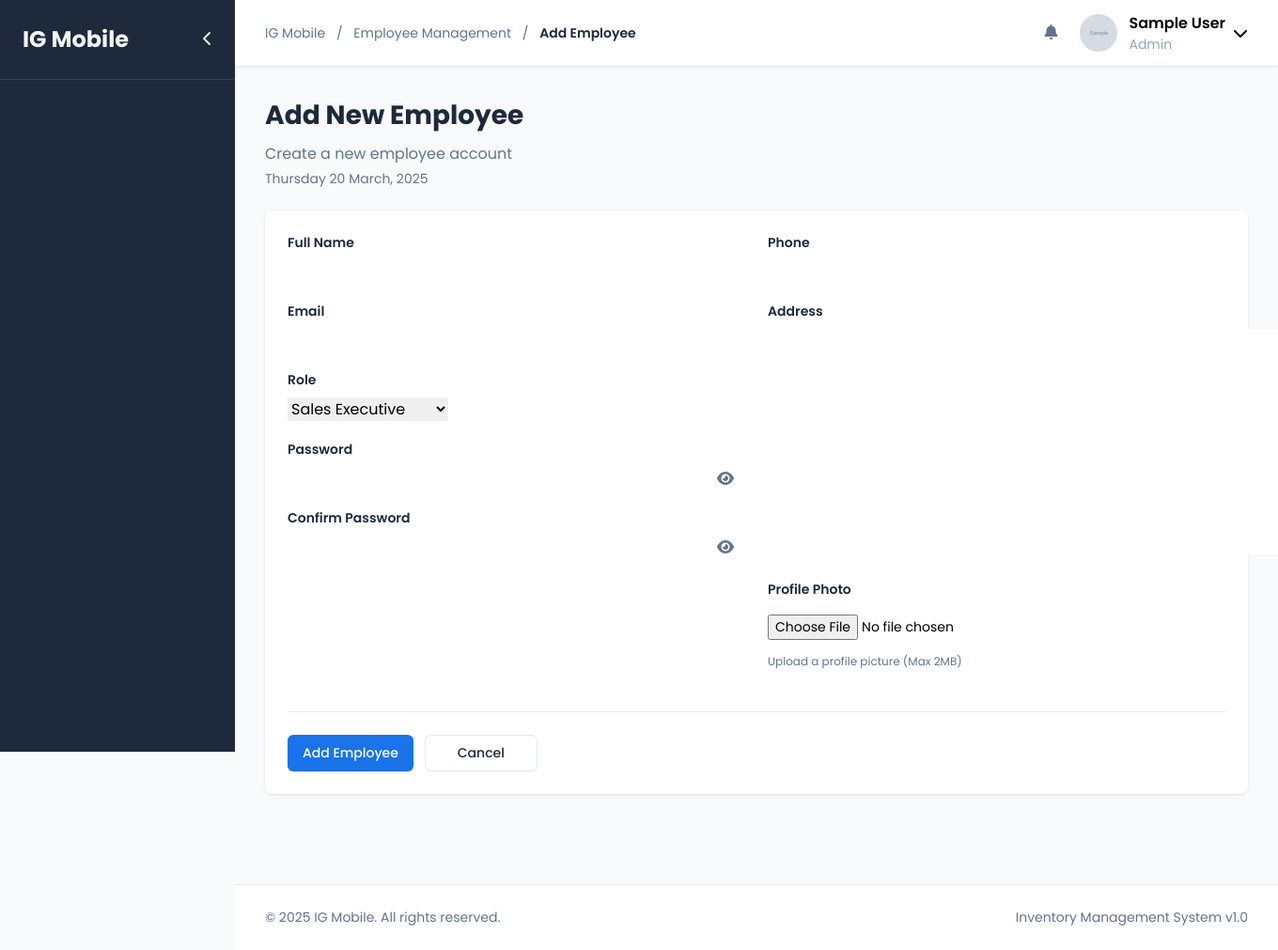
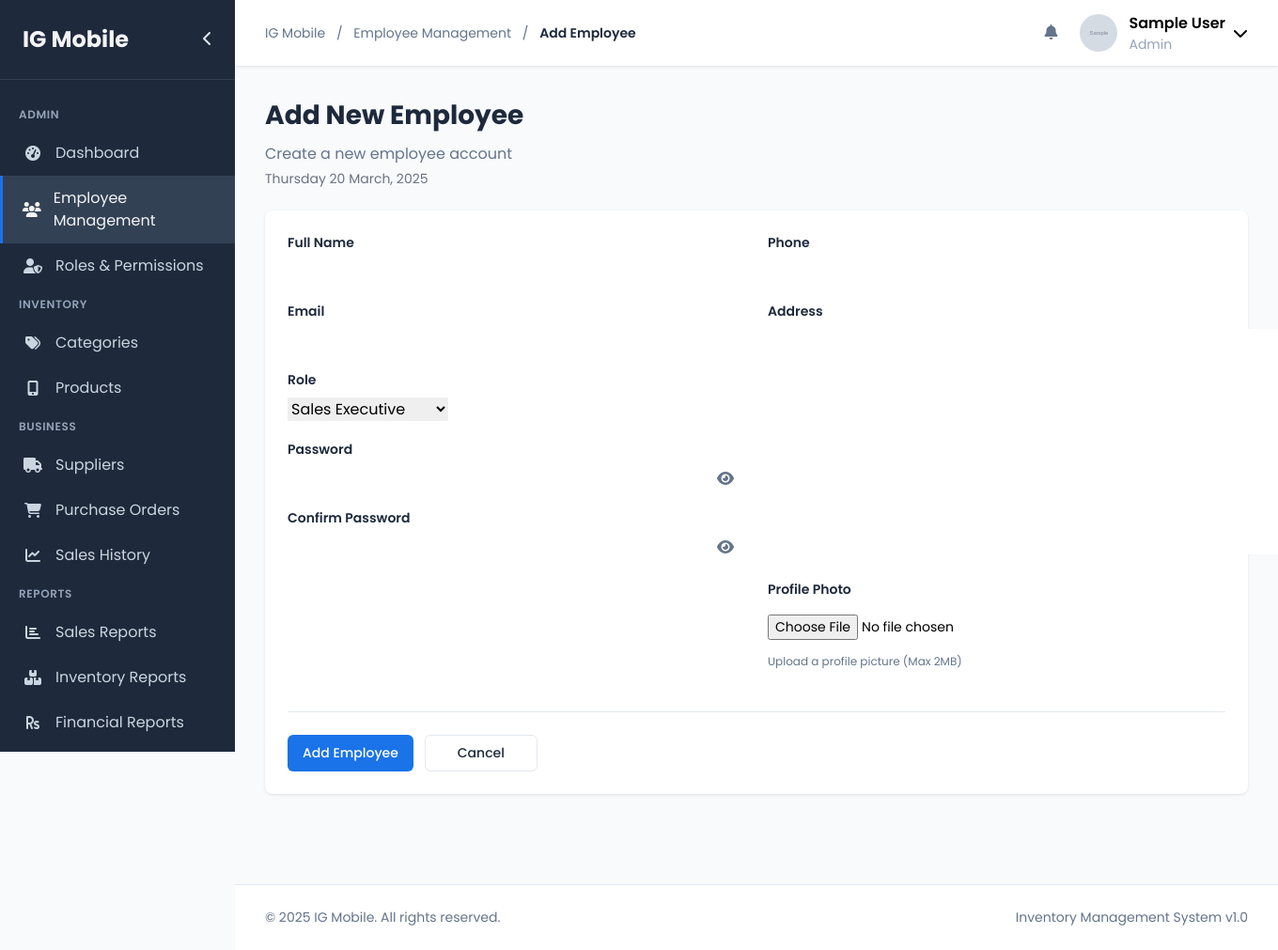
Before and after one commit to D24CE154/inventory_management_system, a Django app: page /employee-management/add-employee/ in a window 1360 px wide; the page is wider, and only the part inside the window is pictured. Shown: that part at 94% size. Run offline with Django 5.2, Linux system fonts and the light colour scheme; a user stored in the database is signed in; tables that the repository leaves empty hold one stand-in row (values such as "Sample post"); grey boxes marked "Sample" are stand-in pictures.

Commit message:
Updated the javascript and CSS of dashboard and Add employee page.

```diff
--- a/employees/templates/add_employee.html
+++ b/employees/templates/add_employee.html
@@ -13,6 +13,10 @@
 
 {% block page_title %}Add New Employee{% endblock %}
 {% block page_description %}Create a new employee account{% endblock %}
+
+{% block sidebar_menu %}
+    {% include 'menus/admin_menu.html' with active_page='employee_management' %}
+{% endblock %}
 
 {% block content %}
     <div class="form-card">
@@ -139,5 +143,5 @@
 {% endblock %}
 
 {% block extra_js %}
-    <script>src = "{% static 'js/add_employee.js' %}"</script>
+    <script src="{% static 'js/add_employee.js' %}"></script>
 {% endblock %}
--- /dev/null
+++ b/employees/templates/menus/admin_menu.html
@@ -0,0 +1,51 @@
+<div class="menu-label">Admin</div>
+<a href="{% url 'adminDashboard' %}" class="menu-item {% if active_page == 'dashboard' %}active{% endif %}">
+    <i class="fas fa-tachometer-alt"></i>
+    <span>Dashboard</span>
+</a>
+<a href="{% url 'employee_management' %}" class="menu-item {% if active_page == 'employee_management' %}active{% endif %}">
+    <i class="fas fa-users"></i>
+    <span>Employee Management</span>
+</a>
+<a href="#" class="menu-item {% if active_page == 'roles_permissions' %}active{% endif %}">
+    <i class="fas fa-user-shield"></i>
+    <span>Roles & Permissions</span>
+</a>
+
+<div class="menu-label">Inventory</div>
+<a href="#" class="menu-item {% if active_page == 'categories' %}active{% endif %}">
+    <i class="fas fa-tags"></i>
+    <span>Categories</span>
+</a>
+<a href="#" class="menu-item {% if active_page == 'products' %}active{% endif %}">
+    <i class="fas fa-mobile-alt"></i>
+    <span>Products</span>
+</a>
+
+<div class="menu-label">Business</div>
+<a href="#" class="menu-item {% if active_page == 'suppliers' %}active{% endif %}">
+    <i class="fas fa-truck"></i>
+    <span>Suppliers</span>
+</a>
+<a href="#" class="menu-item {% if active_page == 'purchase_orders' %}active{% endif %}">
+    <i class="fas fa-shopping-cart"></i>
+    <span>Purchase Orders</span>
+</a>
+<a href="#" class="menu-item {% if active_page == 'sales_history' %}active{% endif %}">
+    <i class="fas fa-chart-line"></i>
+    <span>Sales History</span>
+</a>
+
+<div class="menu-label">Reports</div>
+<a href="#" class="menu-item {% if active_page == 'sales_reports' %}active{% endif %}">
+    <i class="fas fa-chart-bar"></i>
+    <span>Sales Reports</span>
+</a>
+<a href="#" class="menu-item {% if active_page == 'inventory_reports' %}active{% endif %}">
+    <i class="fas fa-boxes"></i>
+    <span>Inventory Reports</span>
+</a>
+<a href="#" class="menu-item {% if active_page == 'financial_reports' %}active{% endif %}">
+    <i class="fas fa-rupee-sign"></i>
+    <span>Financial Reports</span>
+</a>
--- a/employees/urls.py
+++ b/employees/urls.py
@@ -1,5 +1,9 @@
+import os
+
+from django.conf.urls.static import static
 from django.urls import path, include
 
+from inventory_management_system import settings
 from .forms import ForgotPassword
 from .views import (add_employee,employee_management, login_view, logout_view, redirect_based_on_role, adminDashboard,
                     resend_otp, verify_otp, forgot_password_view, reset_password_view,toggle_employee_status)
@@ -20,3 +24,22 @@ urlpatterns = [
     path("reset-password/<uidb64>/<token>/", reset_password_view, name="reset_password"),
 
 ]
+
+if settings.DEBUG:
+    # Serve media files during development
+    if hasattr(settings, 'MEDIA_ROOT') and hasattr(settings, 'MEDIA_URL'):
+        urlpatterns += static(settings.MEDIA_URL, document_root=settings.MEDIA_ROOT)
+
+    # Serve static files during development
+    if hasattr(settings, 'STATIC_URL'):
+        # Check if STATIC_ROOT exists before using it
+        if hasattr(settings, 'STATIC_ROOT'):
+            urlpatterns += static(settings.STATIC_URL, document_root=settings.STATIC_ROOT)
+        # Else use STATICFILES_DIRS if defined
+        elif hasattr(settings, 'STATICFILES_DIRS') and settings.STATICFILES_DIRS:
+            urlpatterns += static(settings.STATIC_URL, document_root=settings.STATICFILES_DIRS[0])
+
+    # Serve profile pics directly
+    profile_pics_dir = os.path.join(settings.BASE_DIR, 'profile_pics')
+    if os.path.exists(profile_pics_dir):
+        urlpatterns += static('/profile_pics/', document_root=profile_pics_dir)
--- a/inventory_management_system/settings.py
+++ b/inventory_management_system/settings.py
@@ -63,7 +63,7 @@ AUTHENTICATION_BACKENDS = [
 ]
 
 
-
+STATIC_ROOT = os.path.join(BASE_DIR, 'staticfiles')
 LOGIN_URL = '/employees/login/'
 LOGIN_REDIRECT_URL = "/employees/redirect-based-on-role/"
 LOGOUT_REDIRECT_URL = '/employees/login/'
--- a/templates/base_dashboard.html
+++ b/templates/base_dashboard.html
@@ -14,6 +14,7 @@
     <!-- Custom CSS -->
     <link rel="stylesheet" href="{% static 'css/dashboard.css' %}">
     {% block extra_css %}{% endblock %}
+    <script src="{% static 'js/navigation-handler.js' %}"></script>
 </head>
 
 <body>
@@ -67,9 +68,9 @@
 
                 <div class="user-profile" id="profile-menu">
                     {% if request.user.employee.photo %}
-                        <img src="{{ request.user.employee.photo.url }}"
+                        <img src="/profile_pics/{{ request.user.employee.photo.name }}"
                              alt="Profile"
-                             onerror="this.src='{% static 'profile_pics/default-avatar.png' %}'"
+                             onerror="this.onerror=null; this.src='{% static 'profile_pics/default-avatar.png' %}'"
                              class="profile-avatar">
                     {% else %}
                         <img src="{% static 'profile_pics/default-avatar.png' %}"
```
Also changed, not shown: employees/static/js/add_employee.js (added, +56 -0 lines), employees/templates/admin_dashboard.html (+0 -12 lines), employees/templates/employee_management.html (+11 -5 lines), employees/templates/login.html (+1 -17 lines).
